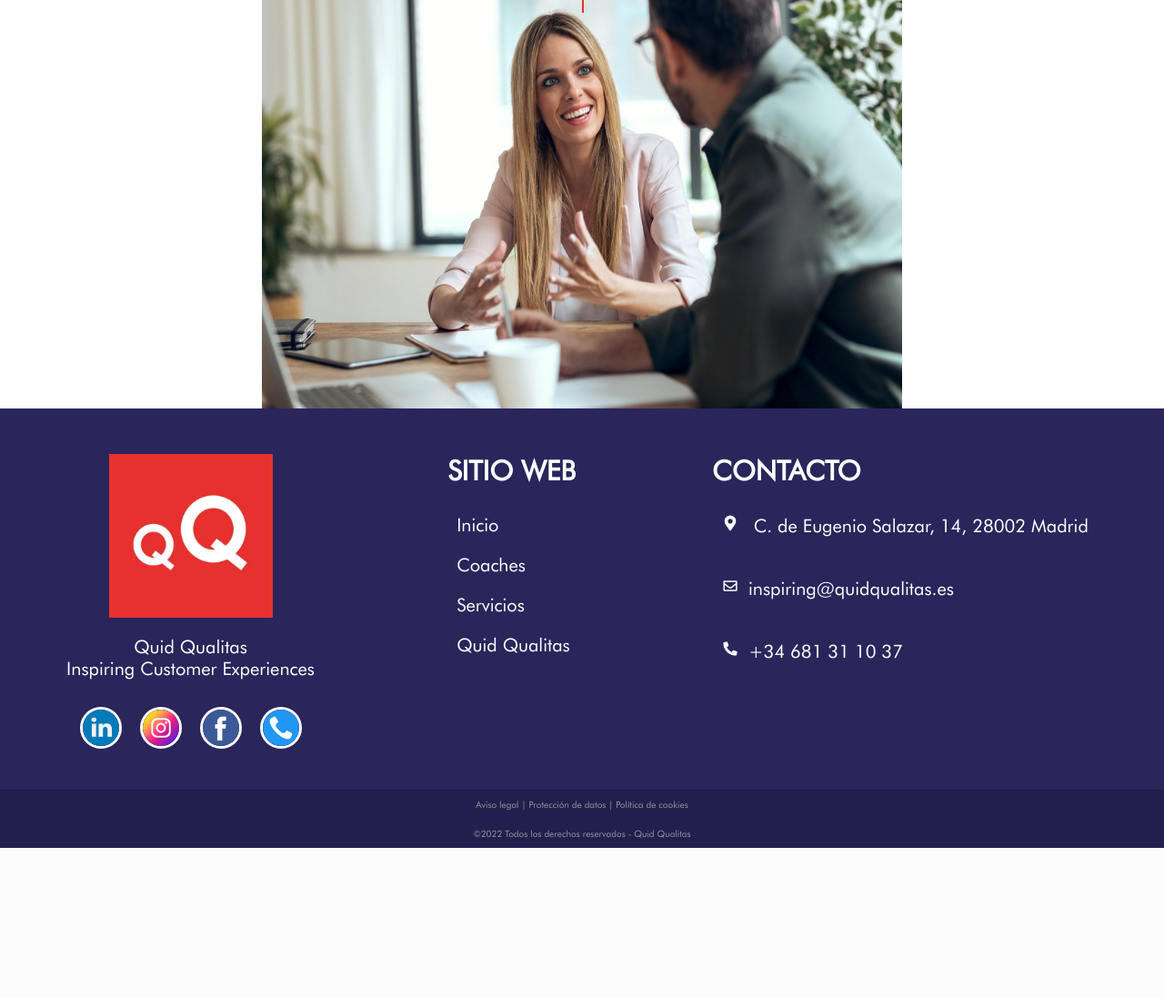
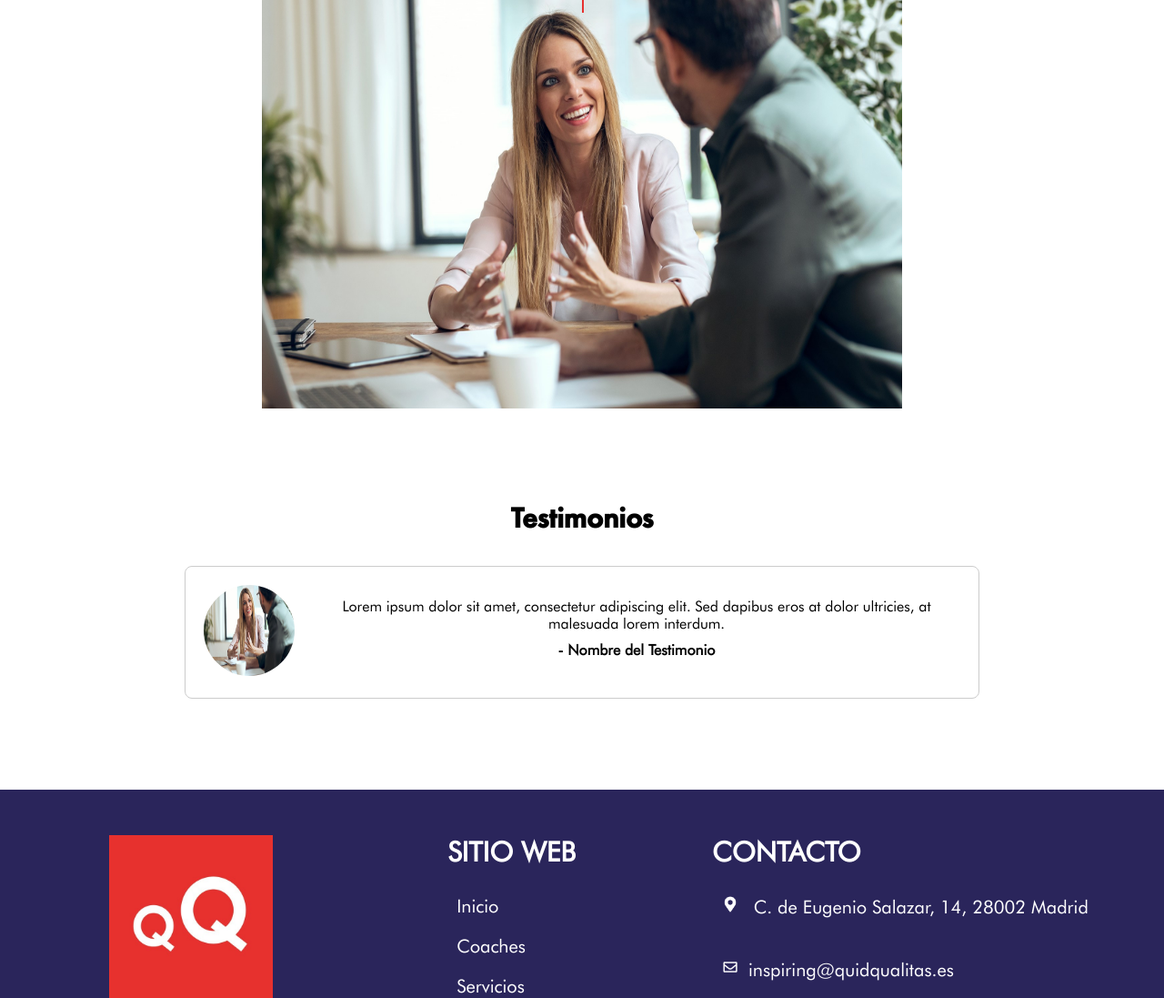
Before and after one commit to rubiocelia/QQservicios, a PHP site: page / in a window 1280 px wide. Shown: the part 1444-2541 px from the top of the page at 91% size. Before the commit the page ends 2376 px from the top, so only its background shows below. Run offline with PHP 8.4, Linux system fonts and the light colour scheme.

Commit message:
testimonios

```diff
--- a/src/estilos/css/index.css
+++ b/src/estilos/css/index.css
@@ -160,4 +160,47 @@
   margin-right: auto;
   width: 55%;
   height: 450px;
+  margin-bottom: 100px;
 }
+
+.testimonios {
+  text-align: center;
+  font-family: var(--titulo);
+  margin-bottom: 1em;
+}
+
+.testimony-box {
+  display: flex;
+  align-items: center;
+  padding: 20px;
+  border: 1px solid #ccc;
+  border-radius: 8px;
+  width: 65%;
+  margin: 0 auto;
+  margin-bottom: 100px;
+}
+
+.testimony-image {
+  flex: 0 0 auto;
+  margin-right: 20px;
+}
+
+.testimony-image img {
+  border-radius: 50%;
+  width: 100px;
+  height: 100px;
+}
+
+.testimony-content {
+  flex: 1 1 auto;
+  text-align: center;
+}
+
+.testimony-content p {
+  margin-bottom: 10px;
+  font-family: var(--texto);
+}
+
+.testimony-content p:last-child {
+  font-weight: bold;
+}
--- a/src/index.php
+++ b/src/index.php
@@ -73,6 +73,17 @@
             <img class="fotoInicio" src="../src/archivos/index/coaching.jpg" alt="fotoInicio">
 
         </div>
+        <h1 class="testimonios">Testimonios</h1>
+        <div class="testimony-box">
+            <div class="testimony-image">
+                <img src="../src/archivos/index/coaching.jpg" alt="Testimony Image">
+            </div>
+            <div class="testimony-content">
+                <p>Lorem ipsum dolor sit amet, consectetur adipiscing elit. Sed dapibus eros at dolor ultricies, at
+                    malesuada lorem interdum.</p>
+                <p>- Nombre del Testimonio</p>
+            </div>
+        </div>
 
     </main>
 
```
